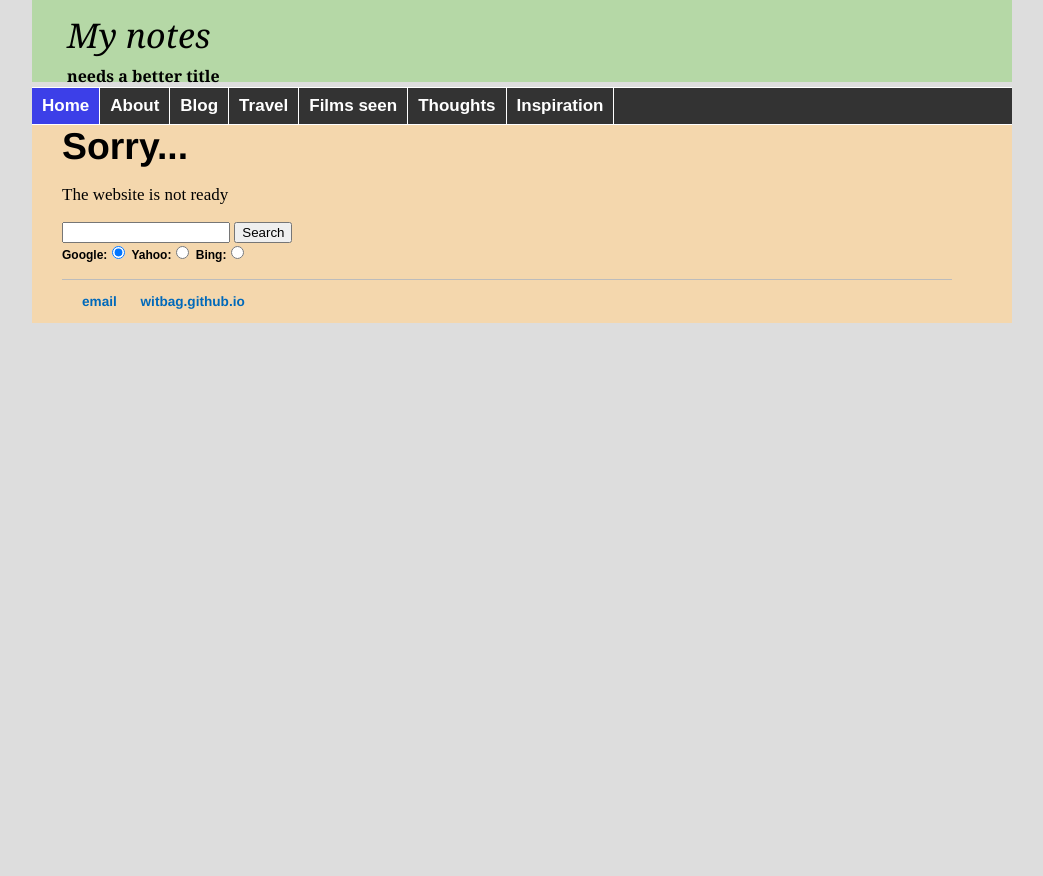
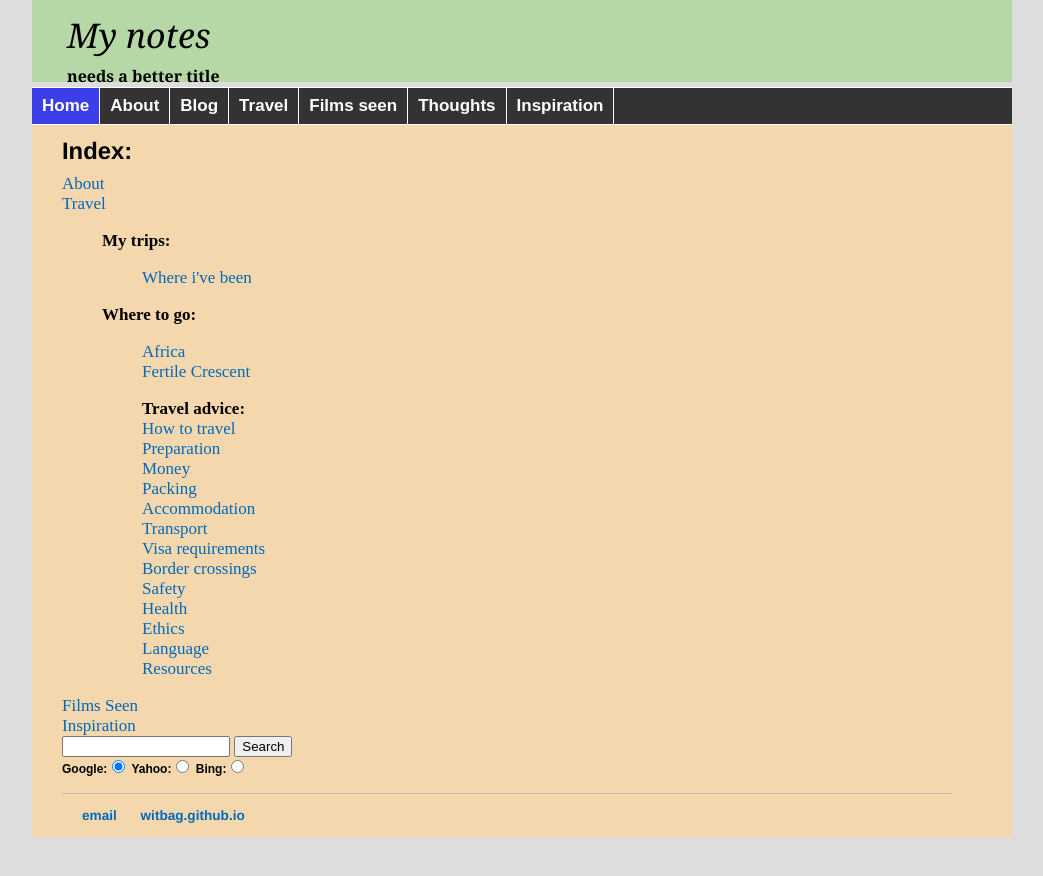
Before and after one commit to witbag/witbag.github.io, a Jekyll site: the page built from index.html, in a window 1280 px wide. Shown: the top 876 px of the page, without its empty margins (118-1161 px from the left). Built offline with Jekyll 4.4.1, drawn with Linux system fonts in a browser that asks for light colours.

Commit message:
Update index.html

```diff
--- a/index.html
+++ b/index.html
@@ -4,10 +4,41 @@ title: Witek
 ---
 
 		<div class="blurb">
-			<h1>Sorry...</h1>
-			<p>The website is not ready</p>
+			<br>
+			<h3>Index:</h3>
 </div>
 
+<a href="/about">About</a><br>
+<a href="/travel">Travel</a><br>
+<dir>
+<b>My trips:</b><br>
+<dir>
+<a href="pasttrips.html">Where i've been</a></p>
+</dir>
+<b>Where to go:</b><br>
+<dir>
+<a href="africa.html">Africa</a><br>
+<a href="westasia.html">Fertile Crescent</a></p>
+</dir>
+<dir>
+<b>Travel advice:</b><br>
+<a href="waystotravel.html">How to travel</a><br>
+<a href="preparation.html">Preparation</a><br>
+<a href="money.html">Money</a><br>
+<a href="packing.html">Packing</a><br>
+<a href="accommodation.html">Accommodation</a><br>
+<a href="transport.html">Transport</a><br>
+<a href="visas.html">Visa requirements</a><br>
+<a href="borders.html">Border crossings</a><br>
+<a href="safety.html">Safety</a><br>
+<a href="health.html">Health</a><br>
+<a href="ethics.html">Ethics</a><br>
+<a href="lang.html">Language</a><br>
+<a href="resources.html">Resources</a></p>
+</dir>
+</dir>
+<a href="/likes">Films Seen</a><br>
+<a href="/inspiration">Inspiration</a><br>
 
 <form name="jksearch" action="http://www.google.com/search" method="get" onSubmit="jksitesearch(this)">
 
```
